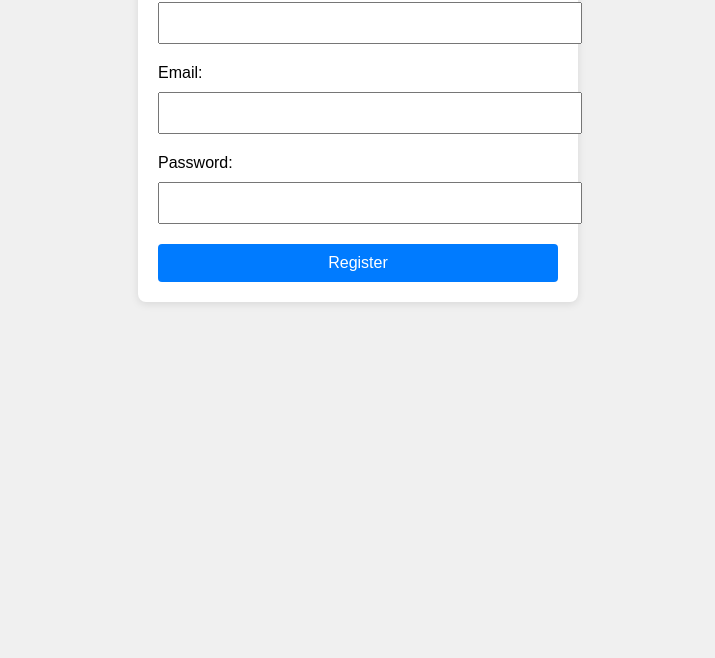
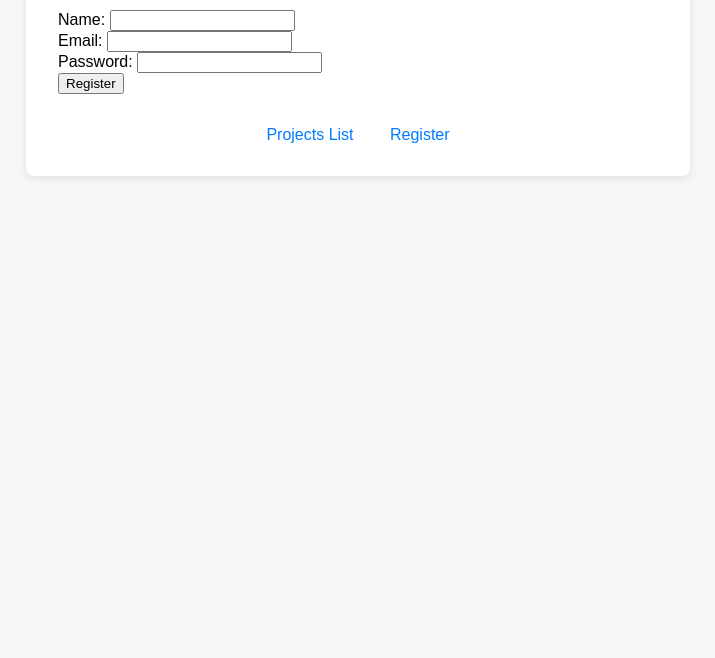
Before and after one commit to kalpanakorni/wd201, a website: page http-server/registration.html in a window 1280 px wide. Shown: the part 142-800 px from the top of the page, without its empty margins (282-997 px from the left). Drawn offline with Linux system fonts and the light colour scheme.

Commit message:
Initial commit for WD201 project assignment

```diff
--- a/hello-world/index.js
+++ b/hello-world/index.js
@@ -1,2 +1,2 @@
 // hello-world: A simple Node.js starter script for WD201
-console.log('Hello, World!');
+console.log('Hello, GitHub!');
--- a/http-server/registration.html
+++ b/http-server/registration.html
@@ -1,92 +1,36 @@
 <!DOCTYPE html>
 <html lang="en">
 <head>
-  <meta charset="UTF-8" />
-  <meta name="viewport" content="width=device-width, initial-scale=1.0" />
-  <title>Registration Page</title>
+    <meta charset="UTF-8">
+    <title>Home - WD201 Project</title>
     <style>
-    body {
-      font-family: Arial, sans-serif;
-      background: #f0f0f0;
-      padding: 20px;
-    }
-    form {
-      background: white;
-      padding: 20px;
-      max-width: 400px;
-      margin: auto;
-      border-radius: 8px;
-      box-shadow: 0 2px 8px rgba(0,0,0,0.1);
-    }
-    input {
-      display: block;
-      width: 100%;
-      margin: 10px 0 20px;
-      padding: 10px;
-      font-size: 1em;
-    }
-    button {
-      background: #007bff;
-      color: white;
-      padding: 10px;
-      border: none;
-      width: 100%;
-      font-size: 1em;
-      cursor: pointer;
-      border-radius: 4px;
-    }
-    button:hover {
-      background: #0056b3;
-    }
+        body { font-family: Arial, sans-serif; background: #f7f7f7; }
+        .container { max-width: 600px; margin: 40px auto; background: #fff; padding: 2em; border-radius: 8px; box-shadow: 0 2px 8px rgba(0,0,0,0.1); }
+        h1 { text-align: center; }
+        nav { text-align: center; margin-top: 2em; }
+        nav a { margin: 0 1em; color: #007bff; text-decoration: none; }
+        nav a:hover { text-decoration: underline; }
     </style>
 </head>
 <body>
-
-  <h2 style="text-align:center;">Register</h2>
-
-  <form id="registrationForm" action="/register" method="POST">
-    <label for="username">Username:</label>
-    <input type="text" name="username" id="username" required />
-
+    <div class="container">
+        <h1>Registration Page</h1>
+        <form action="/register" method="POST">
+            <label for="name">Name:</label>
+            <input type="text" id="name" name="name" required>
+            <br>
             <label for="email">Email:</label>
-    <input type="email" name="email" id="email" required />
-
+            <input type="email" id="email" name="email" required>
+            <br>
             <label for="password">Password:</label>
-    <input type="password" name="password" id="password" required />
-
+            <input type="password" id="password" name="password" required>
+            <br>
             <button type="submit">Register</button>
         </form>
-
-  <script>
-    document.addEventListener('DOMContentLoaded', function () {
-      const form = document.getElementById('registrationForm');
-
-      form.addEventListener('submit', function (e) {
-        const username = form.elements['username'].value.trim();
-        const email = form.elements['email'].value.trim();
-        const password = form.elements['password'].value;
-
-        let errorMessages = [];
-
-        if (username === '') {
-          errorMessages.push("Username is required");
-        }
-
-        if (!email.includes('@') || !email.includes('.')) {
-          errorMessages.push("Invalid email address");
-        }
-
-        if (password.length < 6) {
-          errorMessages.push("Password must be at least 6 characters long");
-        }
-
-        if (errorMessages.length > 0) {
-          e.preventDefault(); // Prevent form submission
-          alert(errorMessages.join('\n')); // Show error messages
-        }
-      });
-    });
-  </script>
-
+        <nav>
+            <a href="project.html">Projects List</a>
+            <a href="registration.html">Register</a>
+        </nav>
+    </div>
 </body>
 </html>
```
Also changed, not shown: http-server/home.html (+2 -1 lines), http-server/project.html (+4 -1 lines). Lines whose indentation alone changed are shown as unchanged.
